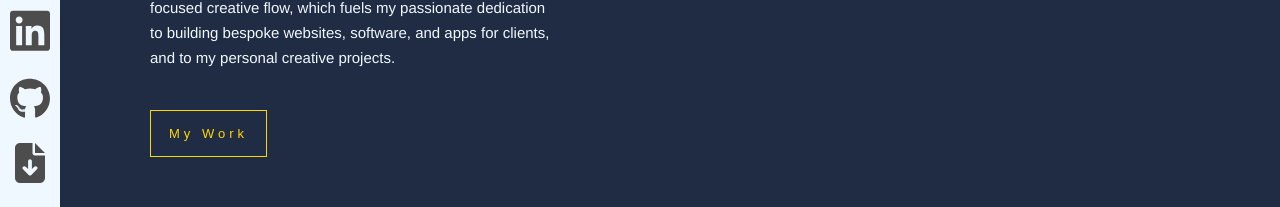
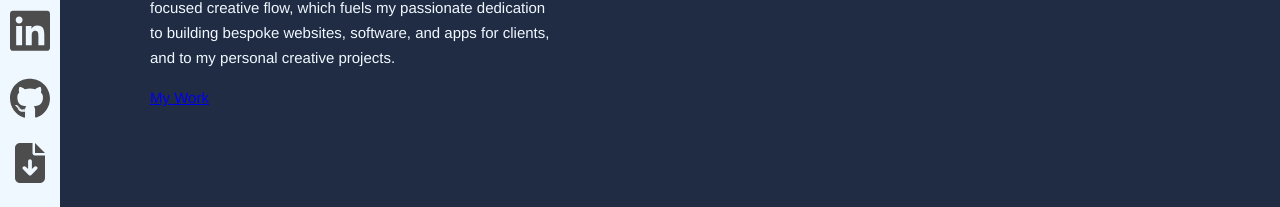
Before and after one commit to nickkagame/portfolio-website, a React (Create React App) app: page /about-me in a window 1280 px wide. Shown: the part 390-597 px from the top of the page. Built offline with nearby package versions, Linux system fonts and the light colour scheme.

Commit message:
correction to styling

```diff
--- a/src/components/About/About.js
+++ b/src/components/About/About.js
@@ -34,7 +34,7 @@ export const About = () => {
           <p align="LEFT">
           Software Development has invigorated my love of learning and problem solving.  Coding provides me rare states of focused creative flow, which fuels my passionate dedication to building bespoke websites, software, and apps for clients, and to my personal creative projects.
           </p>
-          <Link to="/my-work" className="flat-button">
+          <Link to="/my-work" className="flat-button-about">
             My Work
           </Link>
         </div>
--- a/src/components/About/About.scss
+++ b/src/components/About/About.scss
@@ -82,7 +82,7 @@
       color: #ec4d28;
     }
   }
-  .flat-button {
+  .flat-button-about {
     color: #ffd700;
     font-size: 13px;
     font-weight: 400;
```
